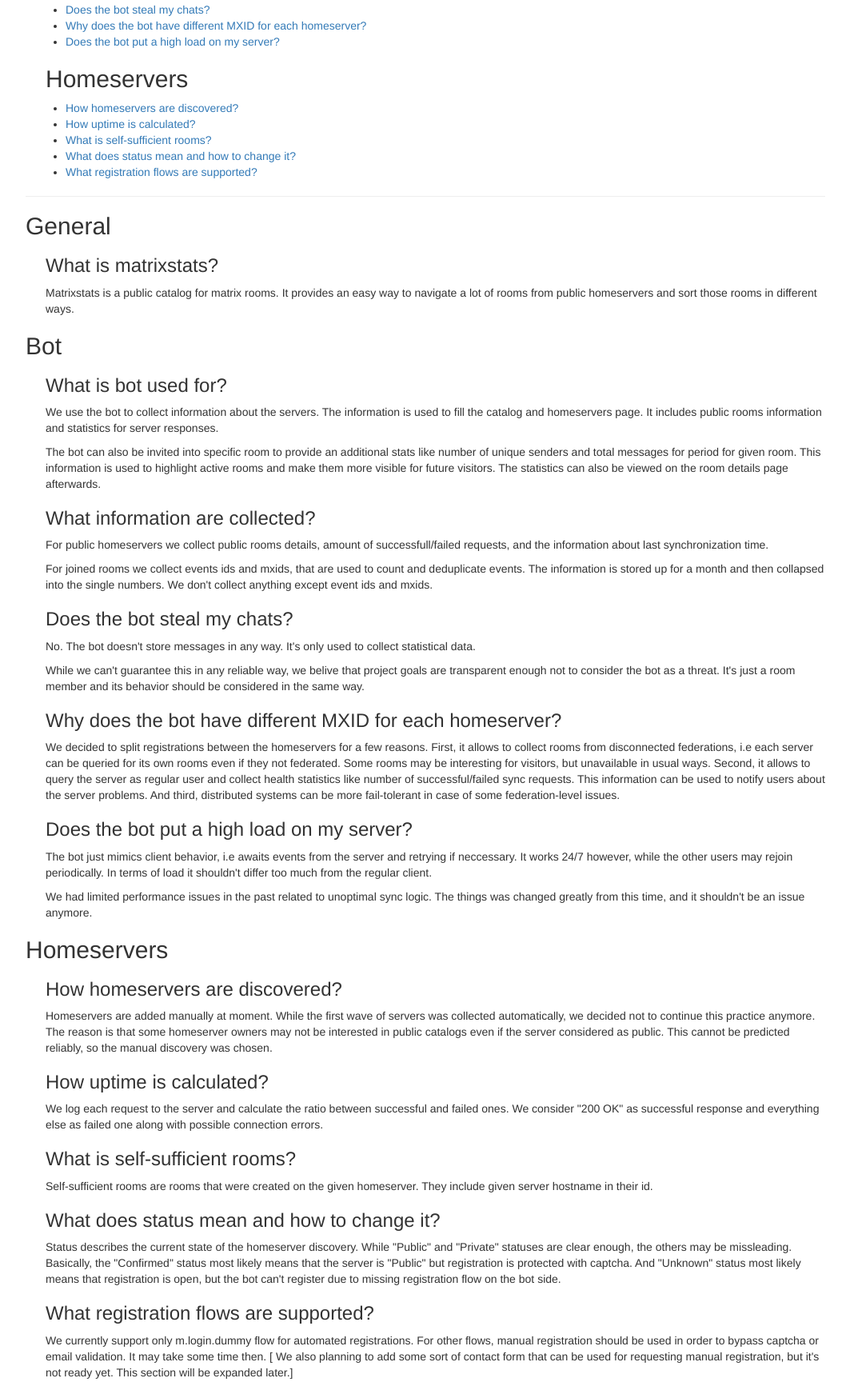
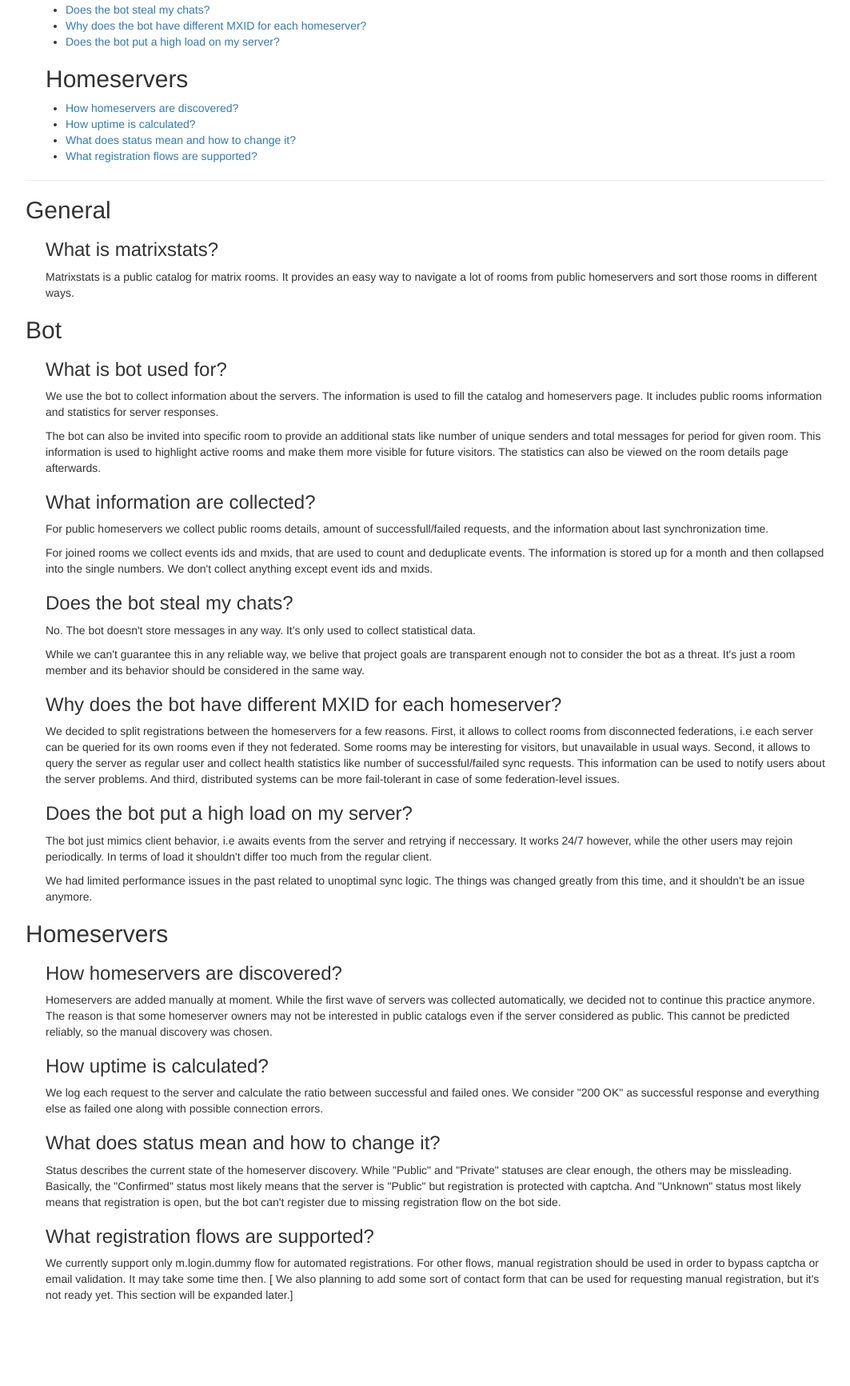
Before and after one commit to a13xmt/matrixstats.org, a Django app: page /faq/ in a window 1280 px wide. Shown: the part 345-2078 px from the top of the page at 80% size, without its empty margins (108-1171 px from the left). After the commit the page ends 1972 px from the top, so only its background shows below. Run offline with Django 3.2, Linux system fonts and the light colour scheme; some libraries are stand-ins or nearby versions.

Commit message:
Remove "self-sufficient rooms" section from FAQ.

```diff
--- a/source/room_stats/templates/room_stats/faq.html
+++ b/source/room_stats/templates/room_stats/faq.html
@@ -28,7 +28,6 @@
       <h2 id="toc-homeservers">Homeservers</h2>
       <li><a href="#how-homeservers-are-discovered">How homeservers are discovered?</a></li>
       <li><a href="#how-uptime-is-calculated">How uptime is calculated?</a></li>
-      <li><a href="#what-is-self-sufficient-rooms">What is self-sufficient rooms?</a></li>
       <li><a href="#what-does-status-mean">What does status mean and how to change it?</a></li>
       <li><a href="#what-registration-flows-are-supported">What registration flows are supported?</a></li>
     </ul>
@@ -90,11 +89,6 @@
       <p>We log each request to the server and calculate the ratio between successful and failed ones. We consider "200 OK" as successful response and everything else as failed one along with possible connection errors.</p>
     </div>
 
-    <div id="what-is-self-sufficient-rooms">
-      <h3>What is self-sufficient rooms?</h3>
-      <p>Self-sufficient rooms are rooms that were created on the given homeserver. They include given server hostname in their id.</p>
-    </div>
-
     <div id="what-does-status-mean">
       <h3>What does status mean and how to change it?</h3>
       <p>Status describes the current state of the homeserver discovery. While "Public" and "Private" statuses are clear enough, the others may be missleading. Basically, the "Confirmed" status most likely means that the server is "Public" but registration is protected with captcha. And "Unknown" status most likely means that registration is open, but the bot can't register due to missing registration flow on the bot side.</p>
```
